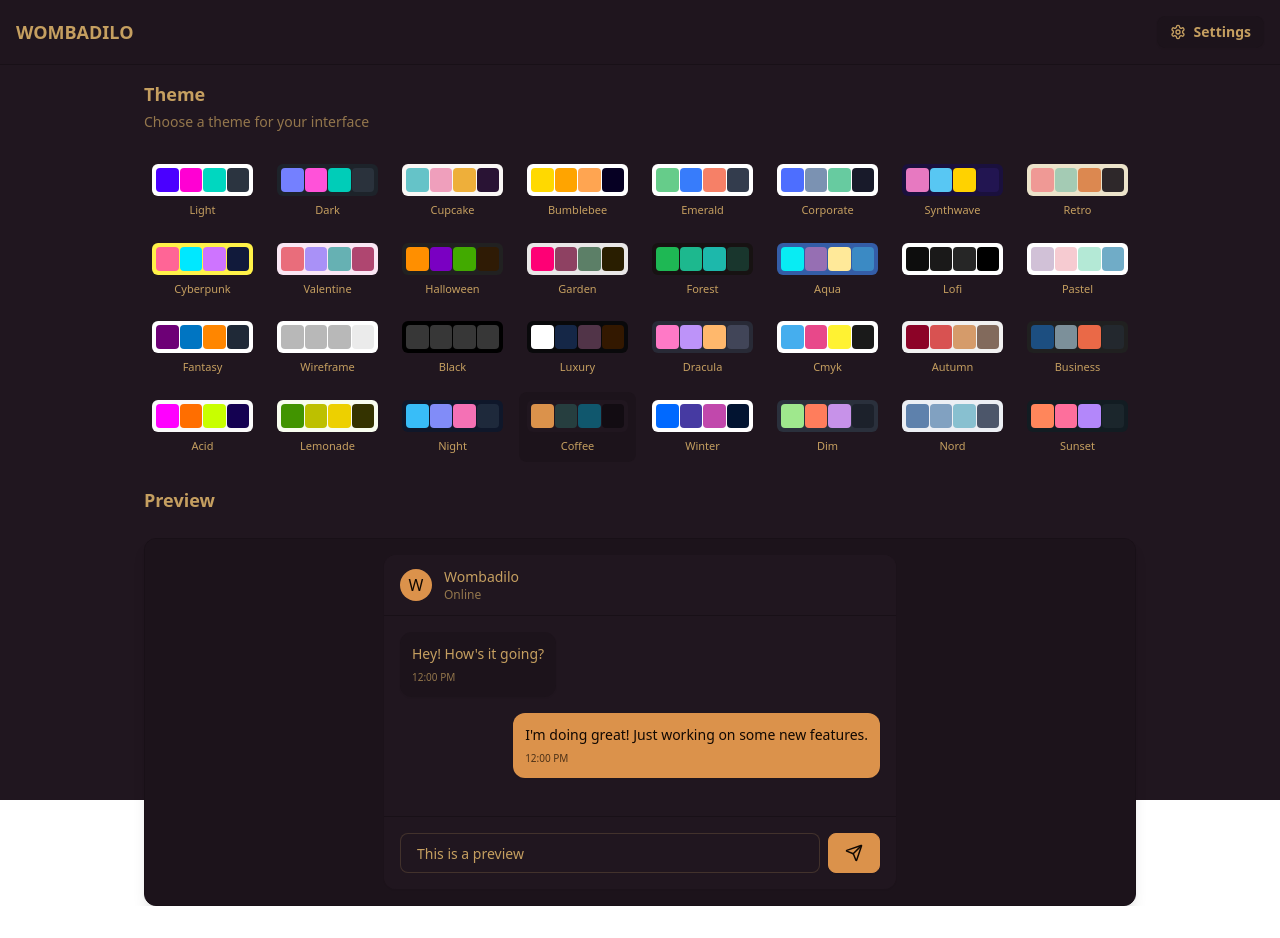
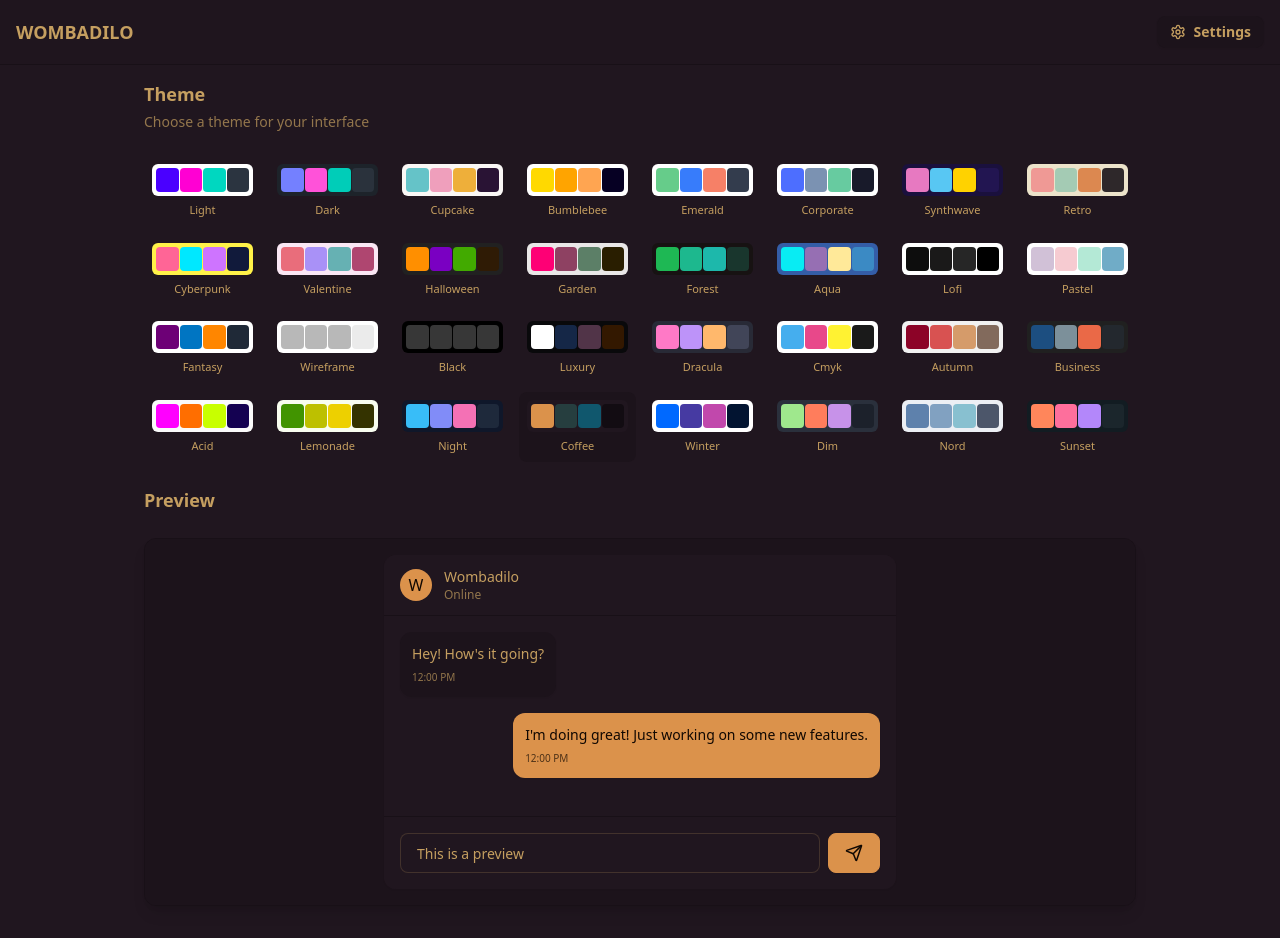
Before and after one commit to EladC0h3n/Nadav-Elad-wombadilo-games, a React (Vite) app in the folder client/: page /settings in a window 1280 px wide. Before the commit the page ends 906 px from the top, so only its background shows below. Built offline with nearby package versions, Linux system fonts and the light colour scheme; no server answers.

Commit message:
Fix background in the relevent pages

```diff
--- a/client/src/pages/ProfilePage.jsx
+++ b/client/src/pages/ProfilePage.jsx
@@ -27,8 +27,8 @@ const ProfilePage = () => {
   };
 
   return (
-    <div className="h-screen pt-20">
-      <div className="max-w-2xl mx-auto p-4 py-8">
+    <div className="min-h-screen pt-20 pb-8">
+      <div className="max-w-2xl mx-auto p-4">
         <div className="bg-base-300 rounded-xl p-6 space-y-8">
           <div className="text-center">
             <h1 className="text-2xl font-semibold ">Profile</h1>
--- a/client/src/pages/SettingsPage.jsx
+++ b/client/src/pages/SettingsPage.jsx
@@ -14,7 +14,7 @@ const SettingsPage = () => {
   //todo: change the preview theme to look like the real chat
 
   return (
-    <div className="h-screen container mx-auto px-4 pt-20 max-w-5xl">
+    <div className="min-h-screen container mx-auto px-4 pt-20 max-w-5xl pb-8">
       <div className="space-y-6">
         <div className="flex flex-col gap-1">
           <h2 className="text-lg font-semibold">Theme</h2>
--- /dev/null
+++ b/client/src/store/useChessStore.js
@@ -0,0 +1,4 @@
+import { create } from "zustand";
+import { axiosInstance } from "../lib/axios.js";
+import toast from "react-hot-toast";
+import { io } from "socket.io-client";
```
